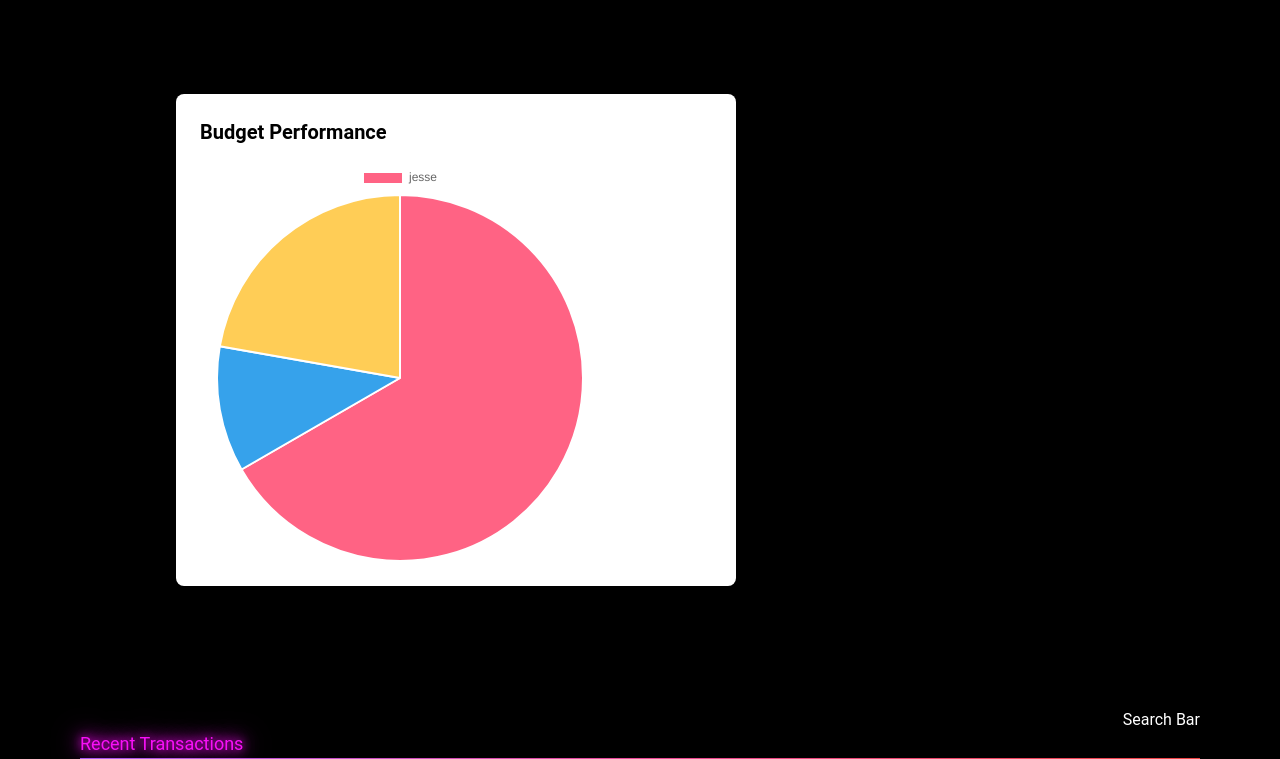
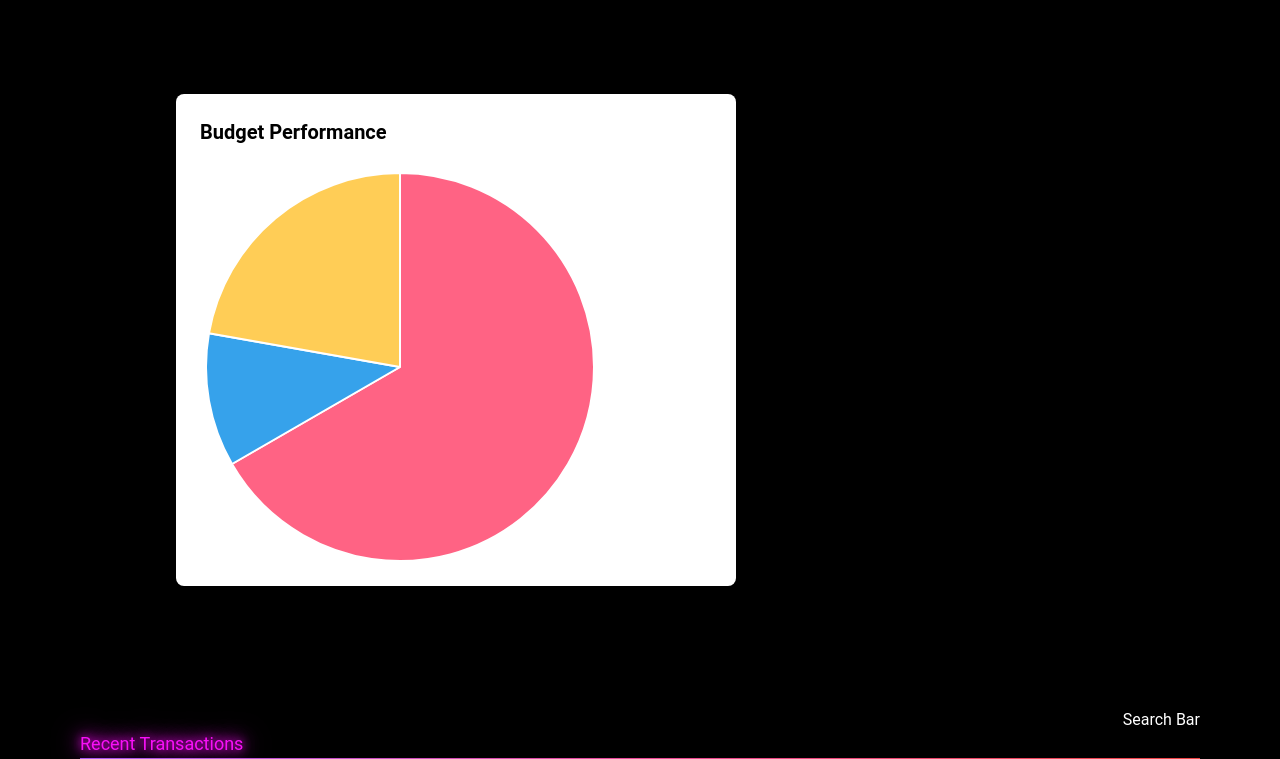
Before and after one commit to Danny2705/budget-application, a React (Create React App) app: page /budget/transaction/1 in a window 1280 px wide. Shown: the part 535-1294 px from the top of the page. Built offline with nearby package versions, Linux system fonts and the light colour scheme; no server answers; sample sign-in values are in the browser's storage.

Commit message:
handled transaction data in charts component

```diff
--- a/src/components/Chart/PieChart.jsx
+++ b/src/components/Chart/PieChart.jsx
@@ -1,14 +1,15 @@
 // Reference: a) "Chart.js documentation for charts" - https://www.chartjs.org/docs/latest/charts/doughnut.html#pie b) ChatGPT refence chartjs-2
 //
 import { Pie } from "react-chartjs-2";
-import { useState } from "react";
+import { useState, useEffect } from "react";
 import { Chart as ChartJS, ArcElement, Tooltip, Legend } from "chart.js";
-import jsonData from "./ChartData.json";
+import { transactionData } from "../TransactionTable/Data";
 
 ChartJS.register(ArcElement, Tooltip, Legend);
 
 export default function PieChart({ transactionDetails }) {
-  const [transactionLables, setTransactionLabels] = useState(["jesse"]);
+  const [transactionLables, setTransactionLabels] = useState({transVenders: [],
+    transCategory: []});
 
   const pieChartData = {
     labels: transactionLables,
@@ -26,10 +27,17 @@ export default function PieChart({ transactionDetails }) {
     ],
   };
 
+  useEffect(() => {
+    const transVenders = transactionData.map((transaction) => transaction.Vender);
+    const transCategory = transactionData.map((transaction) => transaction.Category);
+    const translabel = transVenders
+    setTransactionLabels({transVenders, transCategory}
+    );
+  }, [transactionData]);
+
   return (
     <div>
       <div className="w-[500px] h-[400px]">
-        <div>{}</div>
         <Pie data={pieChartData} />
       </div>
     </div>
```
